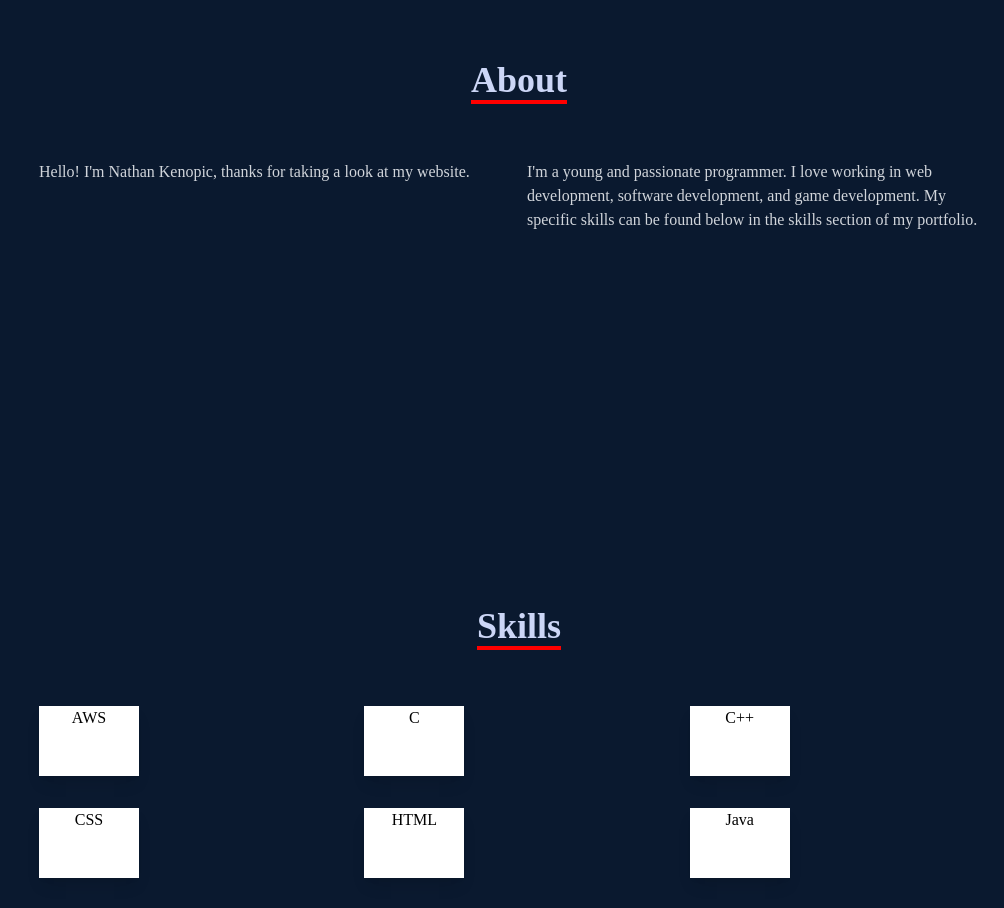
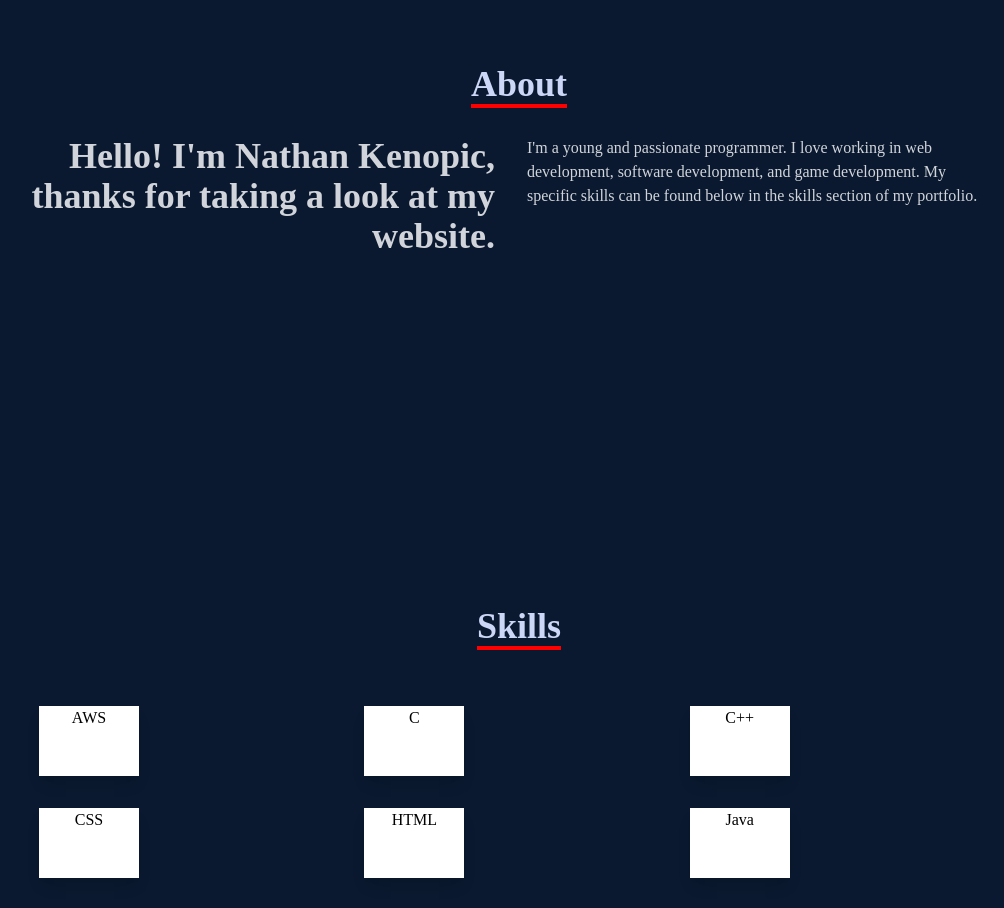
Before and after one commit to NateKenopic/portfolio, a React (Create React App) app: page / in a window 1280 px wide. Shown: the part 1040-1948 px from the top of the page, without its empty margins (129-1133 px from the left). Built offline with nearby package versions, Linux system fonts and the light colour scheme.

Commit message:
Test Changes

```diff
--- a/src/components/About.jsx
+++ b/src/components/About.jsx
@@ -10,8 +10,8 @@
                 <div>
 
                 </div>
-                <div className='max-w-[1000px] w-full grid grid-cols-2 gap-8 p-7'>
-                    <div>
+                <div className='max-w-[1000px] w-full grid sm:grid-cols-2 gap-8 px-4'>
+                    <div className='sm:text-right text-4xl font-bold'>
                         <p>Hello! I'm Nathan Kenopic, thanks for taking a look at my website.</p>
                     </div>
                     <div>
```
